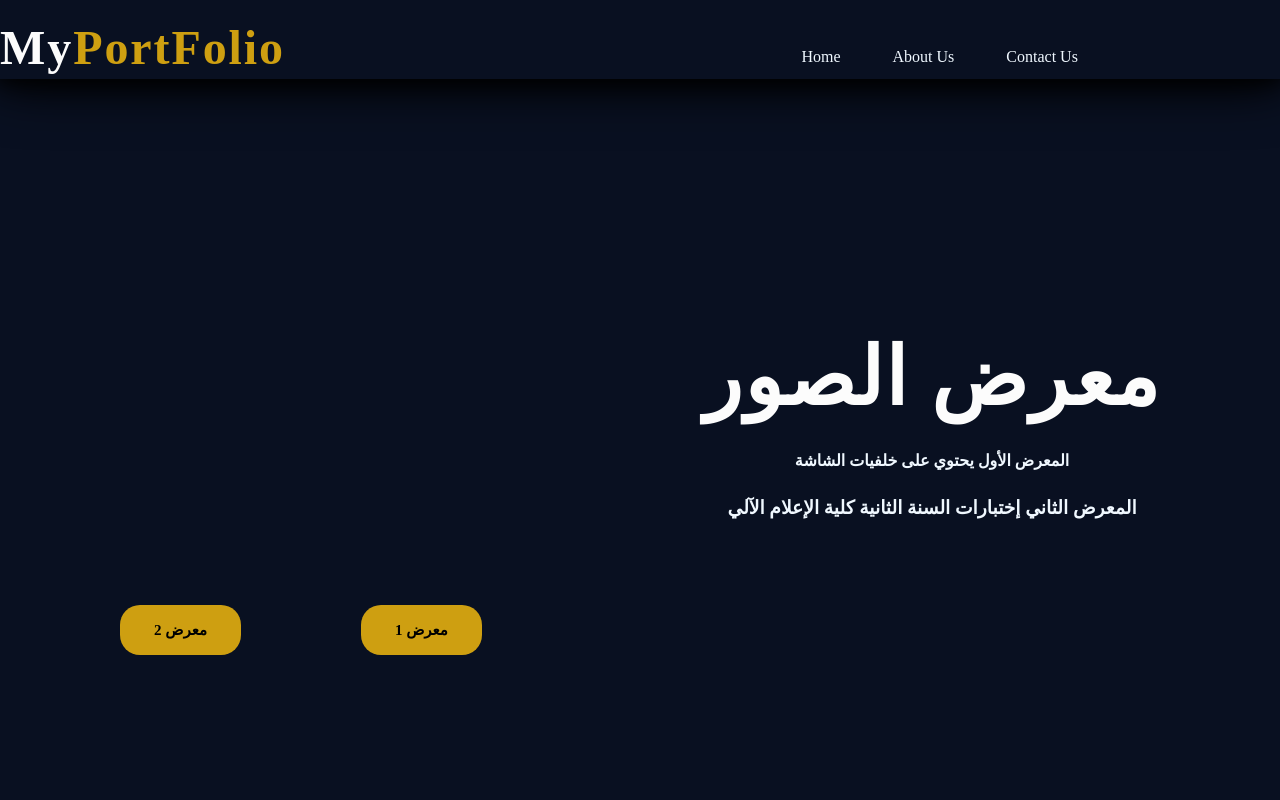
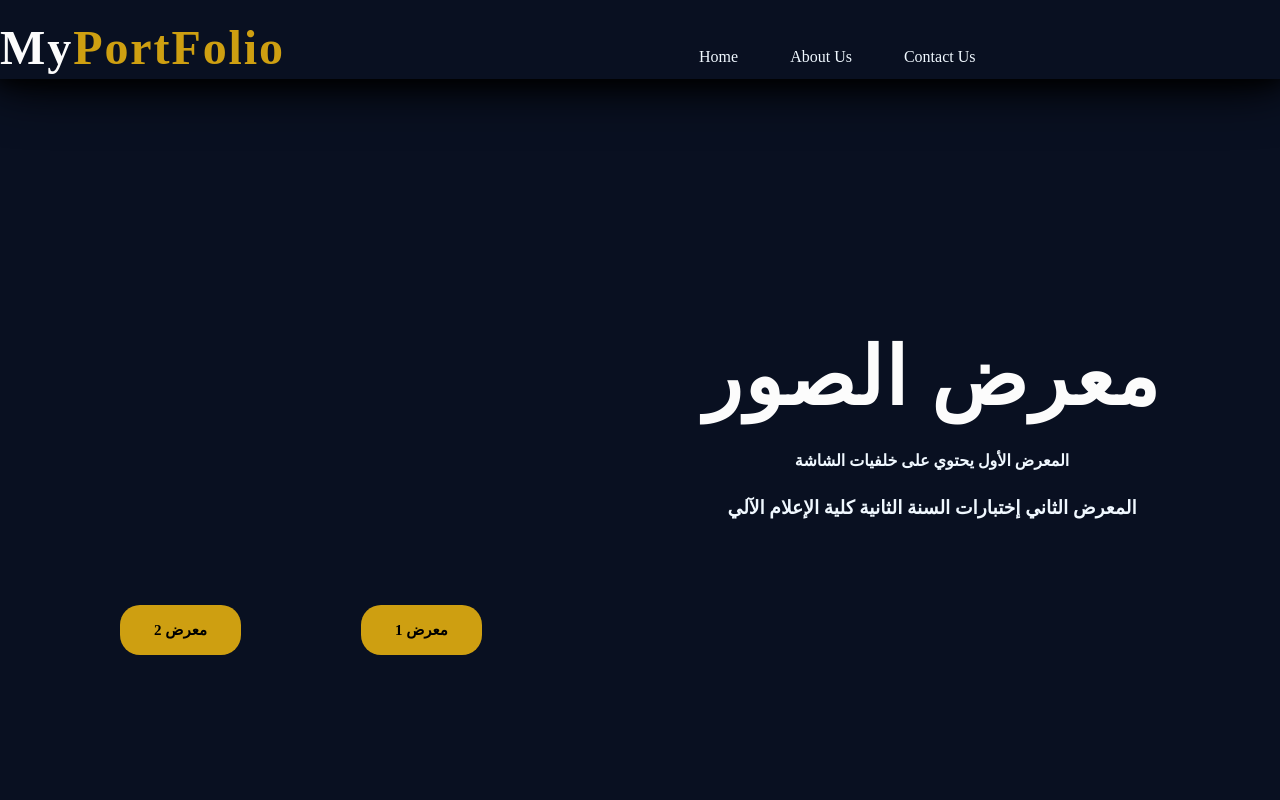
Before and after one commit to sherllokhollmez/sherllok-hollmez, a plain HTML site: page index.html in a window 1280 px wide. Shown: the top 800 px of the page. Drawn offline with Linux system fonts and the light colour scheme; files that its build step writes are made by us from their sources.

Commit message:
Update main.css

```diff
--- a/css/main.css
+++ b/css/main.css
@@ -87,8 +87,6 @@ header{
 nav {
 
     padding-top: 2.2rem;
-    padding-left: 8%;
-    padding-right: 8%;
     justify-content: space-between;
     transition: 0.6s;
 
```
